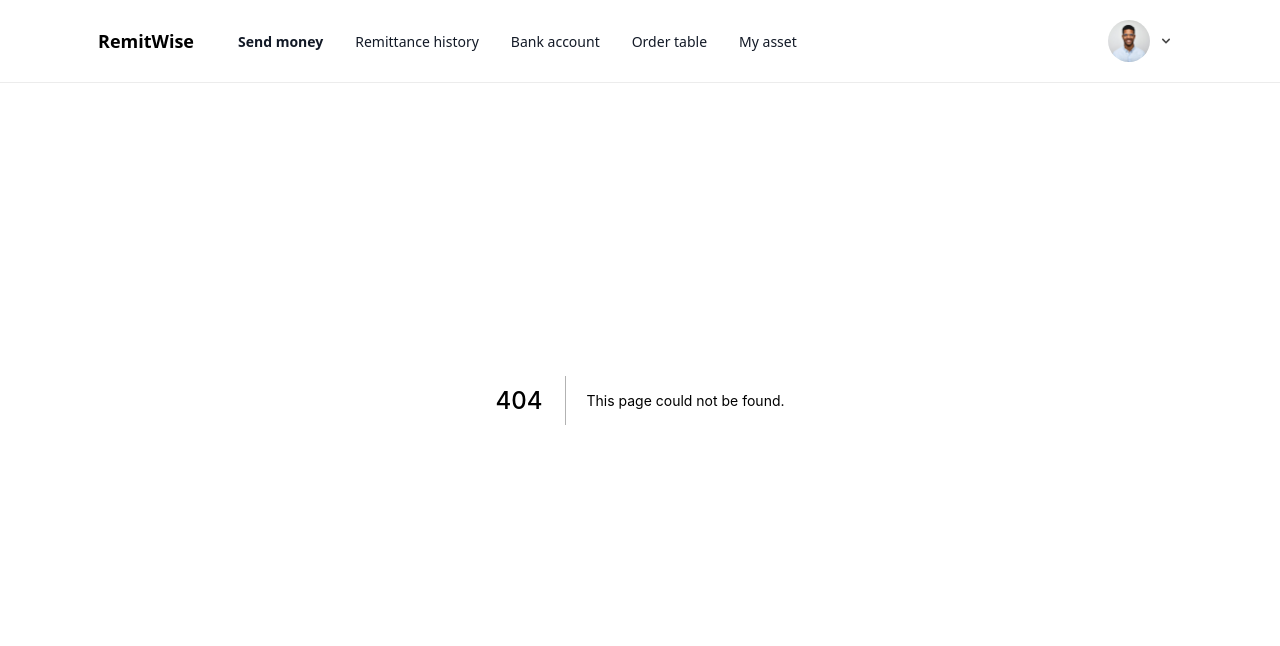
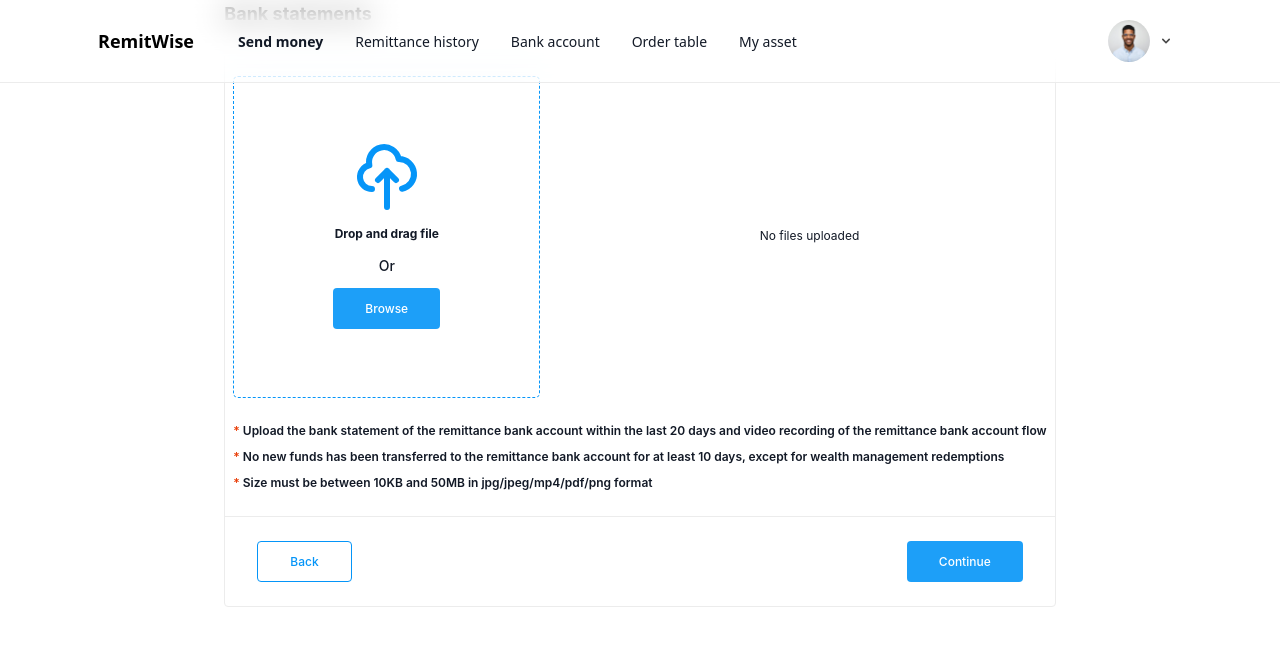
Before and after one commit to SteamyCutie/remitwise-frontend, a Next.js app: page /send/StepTwo in a window 1280 px wide. Before the commit this address had no page. Shown: the top 646 px of the page. Built offline with nearby package versions, Linux system fonts and the light colour scheme.

Commit message:
feat(send): bank statements upload field

```diff
--- a/src/components/Input/Currency/index.tsx
+++ b/src/components/Input/Currency/index.tsx
@@ -43,7 +43,7 @@ export const Input = React.memo(
           id="currency-select" instanceId="currency-select"
           defaultValue={{ value: currencyCode, label: currencyCode }}
           options={currencyList}
-          className="select-input dark-blue w-24 text-center"
+          className="select-input w-24 text-center"
           onChange={(event: any) => {
             handleSelect(event.value)
           }}
--- a/src/pages/send/StepOne.tsx
+++ b/src/pages/send/StepOne.tsx
@@ -14,7 +14,7 @@ Accounts.map((item, i) => bankList.push({
   label: `${item.name} - ${item.bank} - ${item.currency} - ${item.id}`,
 }))
 
-const StepOne = ({ handleSuccess }: any) => {
+const StepOne = ({ handleMove }: any) => {
   const [sendAmount, setSendAmount] = useState("0.00")
   const [sendCurrency, setSendCurrency] = useState(CURRENCIES[0])
   const [sendAccount, setSendAccount] = useState(bankList[0])
@@ -81,16 +81,16 @@ const StepOne = ({ handleSuccess }: any) => {
             </div>
           </div>
           <hr className="border-t-1 border-stroke" />
-          <div className="flex text-xs lg:text-sm items-center"><ExclamationCircleIcon className="mr-2 w-4 h-4 text-dark-blue" /> Bank account name must be match the platform authentication name</div>
+          <div className="flex text-xs lg:text-sm items-center"><ExclamationCircleIcon className="mr-2 w-4 h-4 text-blue" /> Bank account name must be match the platform authentication name</div>
         </div>
         <div className="flex border-t-1 border-stroke justify-end px-8 py-6">
-          <Button variant="filled" color="dark-blue" size="sm" className="!px-8" onClick={() => setModalOpen(true)}>Continue</Button>
+          <Button variant="filled" color="blue" size="sm" className="!px-8" onClick={() => setModalOpen(true)}>Continue</Button>
         </div>
       </div>
 
       <BankAccountModal
         isOpen={modalOpen}
-        onSuccess={handleSuccess}
+        onSuccess={() => handleMove(2)}
         onDismiss={() => setModalOpen(false)}
         caption="Create new bank account"
       />
--- /dev/null
+++ b/src/pages/send/StepTwo.tsx
@@ -0,0 +1,111 @@
+import { CloudUploadIcon } from "@heroicons/react/outline"
+import Button from "app/components/Button"
+import { useCallback, useEffect, useMemo, useState } from "react"
+import { useDropzone } from "react-dropzone"
+import { classNames } from "app/functions"
+import { XIcon } from "@heroicons/react/solid"
+
+
+const baseStyle = {
+  flex: 1,
+  display: 'flex',
+  flexDirection: 'column',
+  alignItems: 'center',
+  borderWidth: 1,
+  borderRadius: 5,
+  borderColor: '#0595F8',
+  borderStyle: 'dashed',
+  color: '#0595F8',
+  outline: 'none',
+  cursor: 'pointer',
+  transition: 'all .24s ease-in-out'
+}
+
+const focusedStyle = {
+  backgroundColor: '#0595F833',
+}
+
+const StepTwo = ({ handleMove }: any) => {
+  const [modalOpen, setModalOpen] = useState(false)
+
+  const {
+    getRootProps,
+    getInputProps,
+    acceptedFiles,
+    isFocused,
+  } = useDropzone({
+    accept: {
+      'image/jpg': ['.jpg'],
+      'image/jpeg': ['.jpeg'],
+      'image/png': ['.png'],
+      'video/mp4': ['.mp4'],
+      'application/pdf': ['.pdf'],
+    },
+    minSize: 10000,
+    maxSize: 50000000
+  })
+
+  const [fileList, setFileList] = useState<File[]>(acceptedFiles)
+
+  useEffect(() => {
+    setFileList(acceptedFiles)
+  }, [acceptedFiles])
+
+  const handleRemoveFile = useCallback((i: number) => {
+    var tempList = fileList;
+    setFileList(fileList.filter((item) => item.name !== tempList[i].name))
+  }, [fileList])
+
+  const itemList = fileList.map((file: any, i) =>
+    <div key={i} className={classNames("flex flex-col")}>
+      {i > 0 && <hr className="border-t-1 border-stroke w-full my-2" />}
+      <div className="flex">
+        <div className="flex space-x-4 w-full">
+          <div className="flex uppercase border-1 border-blue text-blue text-xs w-9 h-9 justify-center items-center rounded-full"><p>{file.type.split('/')[1]}</p></div>
+          <div className="flex-col">
+            <p className="text-sm font-semibold">{file.name}</p>
+            <p className="text-xs">{Number(file.size / 1000).toFixed(2)} KB</p>
+          </div>
+        </div>
+        <Button variant="empty" color="red" onClick={() => { handleRemoveFile(i) }}><XIcon width={12} /></Button>
+      </div>
+    </div>)
+
+  const style: any = useMemo(() => ({
+    ...baseStyle,
+    ...(isFocused ? focusedStyle : {})
+  }), [isFocused]);
+
+  return (
+    <div className="flex flex-col gap-4 lg:gap-6 h-full">
+      <p className="text-md lg:text-lg font-bold">Bank statements</p>
+      <div className="border-1 border-stroke rounded">
+        <div className="grid px-2 py-4 lg:px-2 lg:py-6 gap-4 lg:gap-6 text-primary">
+          <div className="flex flex-col lg:flex-row space-x-0 space-y-4 lg:space-x-8 lg:space-y-0">
+            <div {...getRootProps({ style })}>
+              <input {...getInputProps()} />
+              <div className="grid justify-items-center gap-2 lg:h-80 p-8 lg:p-16 text-xs md:text-sm text-primary">
+                <CloudUploadIcon className="text-blue" width={72} />
+                <p className="font-bold text-center">Drop and drag file</p>
+                <p className="text-sm md:text-base">Or</p>
+                <Button variant="filled" size="sm" className="!px-8">Browse</Button>
+              </div>
+            </div>
+            <div className="lg:min-w-60 lg:w-7/12 max-h-40 lg:max-h-80 overflow-auto px-4 py-2 items-center">{itemList.length ? itemList : <p className="text-center text-sm flex items-center justify-center h-full">No files uploaded</p>}</div>
+          </div>
+          <div className="grid gap-2 font-semibold text-xs md:text-sm">
+            <p><span className="text-red">*</span> Upload the bank statement of the remittance bank account within the last 20 days and video recording of the remittance bank account flow</p>
+            <p><span className="text-red">*</span> No new funds has been transferred to the remittance bank account for at least 10 days, except for wealth management redemptions</p>
+            <p><span className="text-red">*</span> Size must be between 10KB and 50MB in jpg/jpeg/mp4/pdf/png format</p>
+          </div>
+        </div>
+        <div className="flex border-t-1 border-stroke justify-between px-8 py-6">
+          <Button variant="outlined" color="blue" size="sm" className="!px-8" onClick={() => handleMove(1)}>Back</Button>
+          <Button variant="filled" color="blue" size="sm" className="!px-8" onClick={() => handleMove(3)}>Continue</Button>
+        </div>
+      </div>
+    </div>
+  )
+}
+
+export default StepTwo
--- a/src/pages/send/index.tsx
+++ b/src/pages/send/index.tsx
@@ -5,6 +5,7 @@ import { classNames } from "app/functions"
 import Head from "next/head"
 import { useEffect, useState } from "react"
 import StepOne from "./StepOne"
+import StepTwo from "./StepTwo"
 
 const SendMoney = () => {
   const [step, setStep] = useState(1)
@@ -52,7 +53,8 @@ const SendMoney = () => {
           </div>
         </div>
         <div className="bg-white w-full p-6 md:p-8 lg:p-10">
-          {step === 1 && <StepOne handleSuccess={() => setStep(2)} />}
+          {step === 1 && <StepOne handleMove={setStep} />}
+          {step === 2 && <StepTwo handleMove={setStep} />}
         </div>
         <div className="grid lg:hidden w-full px-6 md:px-8">
           <hr className="grid lg:hidden w-full border-t-1 border-stroke mb-4" />
--- a/tailwind.config.js
+++ b/tailwind.config.js
@@ -70,7 +70,12 @@ module.exports = {
           },
         ],
       },
+      maxWidth: {
+        40: "160px",
+      },
       minWidth: {
+        56: "14rem",
+        60: "240px",
         80: "360px",
         96: "384px",
       },
```
